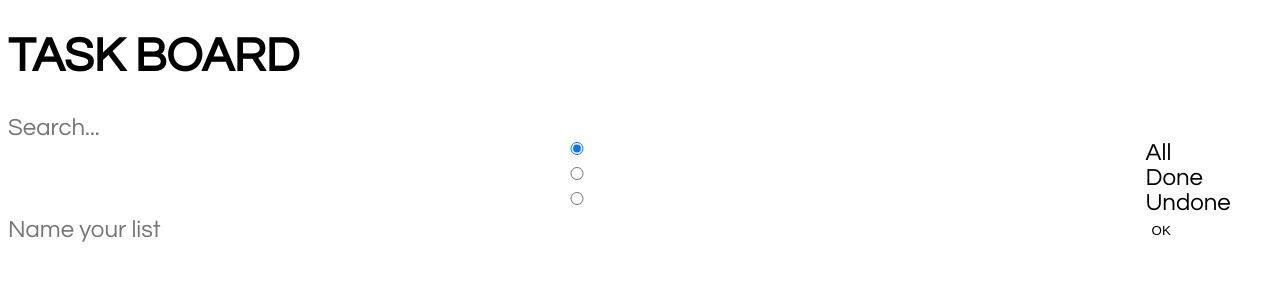
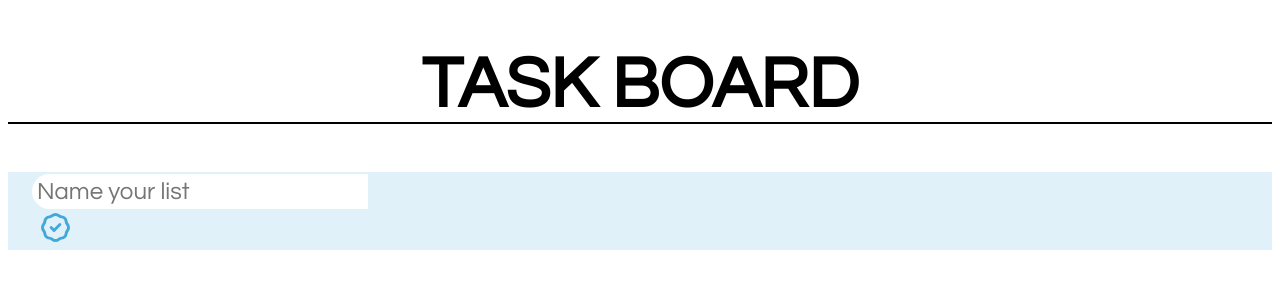
Before and after one commit to abelhernando/task-board, a Vue app: page / in a window 1280 px wide. Shown: the top 300 px of the page. Built offline with nearby package versions, Linux system fonts and the light colour scheme.

Commit message:
feat: styles

```diff
--- a/src/App.vue
+++ b/src/App.vue
@@ -1,6 +1,6 @@
 <template>
-  <div>
-    <h1>TASK BOARD</h1>
+  <div class="main-app">
+    <h1 class="app-title">TASK BOARD</h1>
     <router-view></router-view>
   </div>
 </template>
@@ -9,4 +9,12 @@ export default {
   name: "App",
 };
 </script>
-<style lang="scss"></style>
+<style lang="scss">
+.main-app {
+  .app-title {
+    text-align-last: center;
+    font-size: 3em;
+    border-bottom: 2px solid;
+  }
+}
+</style>
--- a/src/components/FilterComponent.vue
+++ b/src/components/FilterComponent.vue
@@ -3,7 +3,7 @@
     <input
       type="text"
       v-model="filters.content"
-      placeholder="Search..."
+      placeholder="Search a task"
       @input="filterAction"
     />
 
@@ -100,4 +100,29 @@ function getClassNames(): Object {
   };
 }
 </script>
-<style lang="scss" scoped></style>
+<style lang="scss" scoped>
+.filter-component {
+  background-color: #e1f1f9;
+  padding: 30px;
+
+  border-top: 3px solid #41a9da;
+  border-bottom: 3px solid #41a9da;
+
+  input[type="text"] {
+    width: 50%;
+    border-radius: 18px;
+    padding: 6px;
+  }
+
+  form {
+    margin: 20px 0;
+    display: flex;
+    width: 30%;
+    align-items: center;
+
+    input[type="radio"] {
+      height: 26px;
+    }
+  }
+}
+</style>
--- a/src/components/TasksListComponent.vue
+++ b/src/components/TasksListComponent.vue
@@ -154,6 +154,7 @@ function getClassNames(): Object {
     border: none;
     outline: none;
     background-color: transparent;
+    margin-top: 12px;
   }
 
   &__title {
--- a/src/views/MainPage.vue
+++ b/src/views/MainPage.vue
@@ -1,9 +1,9 @@
 <template>
   <div :class="cn.root">
-    <div>
-      <!-- FILTERS -->
-      <FilterComponent :lists="lists" />
+    <!-- FILTERS -->
+    <FilterComponent v-if="lists.length" :lists="lists" />
 
+    <div :class="cn.listControl">
       <!-- INITIAL INPUT -->
       <input
         type="text"
@@ -11,11 +11,13 @@
         v-model="listName"
         @keyup.enter="createTaskList"
       />
-      <button type="submit" @click="createTaskList">OK</button>
+      <button :class="cn.createListBtn" type="submit" @click="createTaskList">
+        <img src="../assets/ok.svg" alt="" />
+      </button>
     </div>
 
     <!-- TASKS LISTS  -->
-    <div>
+    <div :class="cn.taskList">
       <div v-for="(list, index) in lists" :key="index">
         <TasksListComponent :list="list" @list:delete="deleteList" />
       </div>
@@ -72,8 +74,32 @@ function getClassNames(): Object {
   return {
     root,
     listContainer: `${root}__list-container`,
+    listControl: `${root}__list-control`,
+    createListBtn: `${root}__create-list--button`,
+    taskList: `${root}__tasks-list`,
   };
 }
 </script>
 
-<style lang="scss" scoped></style>
+<style lang="scss" scoped>
+.main-page {
+  background-color: #e1f1f9;
+  &__list-control {
+    width: 30%;
+    margin: 1em;
+
+    input {
+      border-radius: 20px 0 0px 20px;
+      padding: 5px;
+      width: 86%;
+    }
+    img {
+      height: 35px;
+    }
+  }
+  &__tasks-list {
+  }
+  &__create-list--button {
+  }
+}
+</style>
```
Also changed, not shown: src/assets/ok.svg (added).
